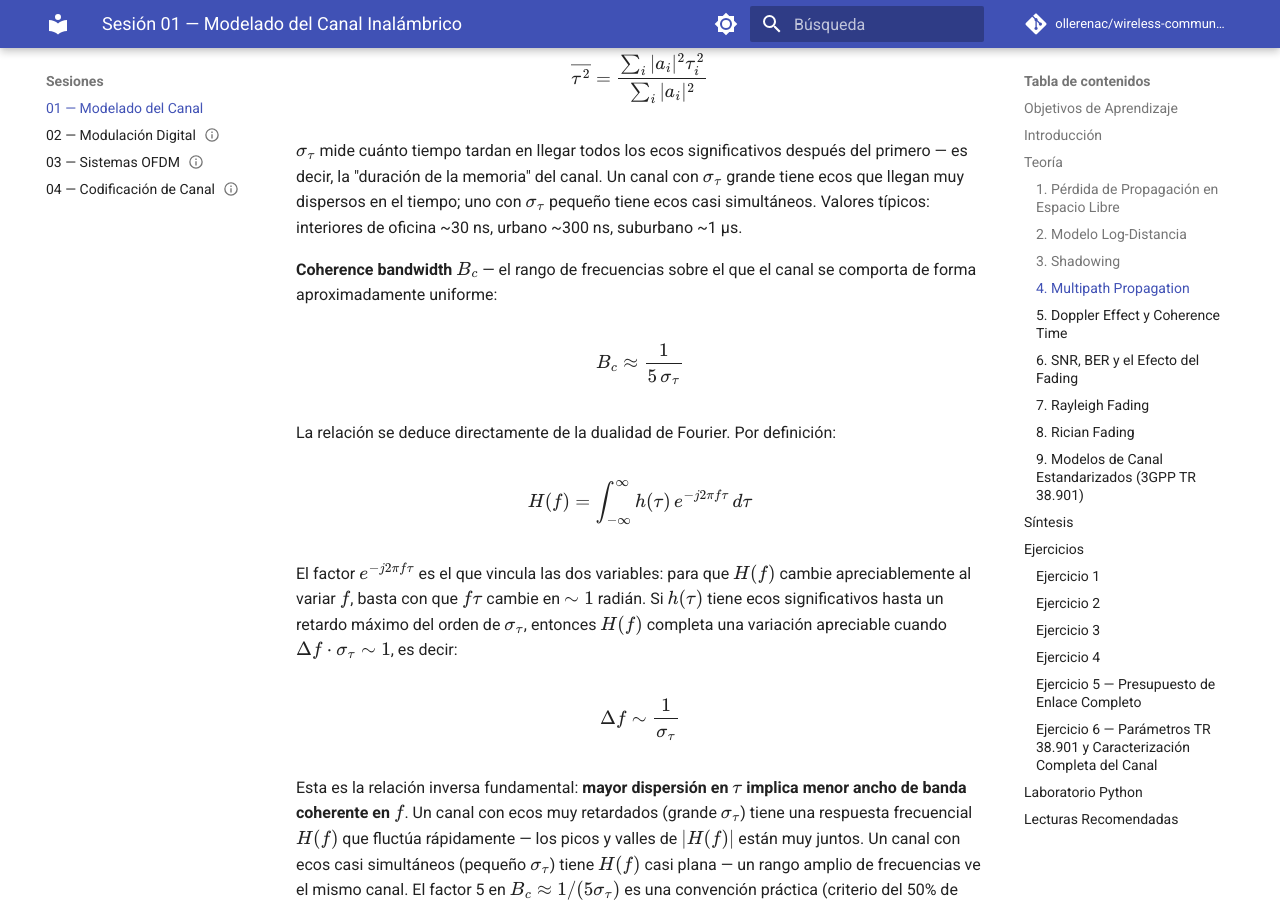
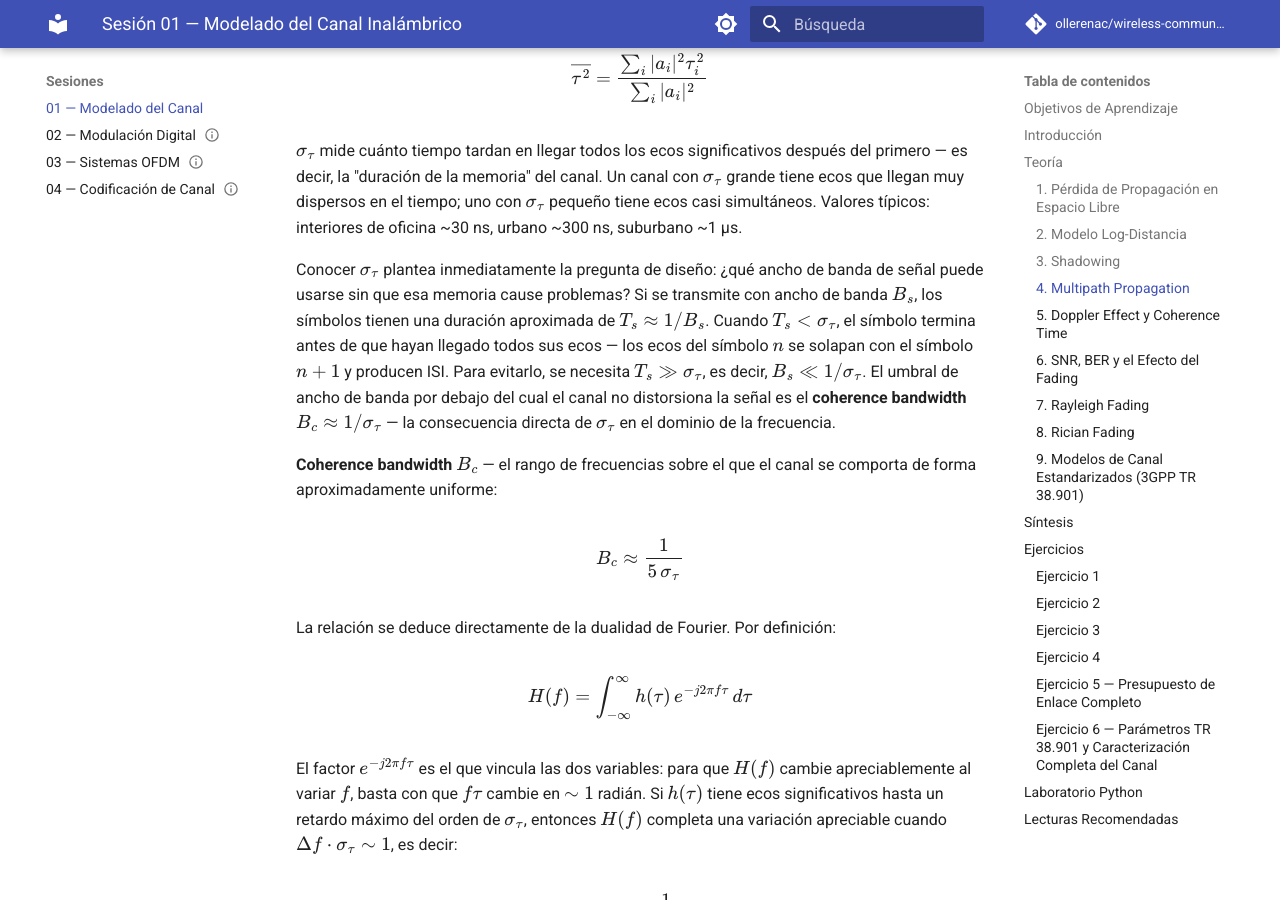
Before and after one commit to ollerenac/wireless-communication-systems, an MkDocs documentation site: the page built from docs/sessions/01-channel-modeling/index.md, in a window 1280 px wide and 900 px high, scrolled down 8296 px. Built offline with MkDocs 1.6.1 and Material for MkDocs 9.7.7, drawn with Linux system fonts in a browser that asks for light colours; comment, search, counter and statistics services are not loaded.

Commit message:
session 01: add design motivation bridging sigma_tau to coherence bandwidth
Co-Authored-By: Claude Sonnet 4.6 <noreply@anthropic.com>

```diff
--- a/docs/sessions/01-channel-modeling/index.md
+++ b/docs/sessions/01-channel-modeling/index.md
@@ -171,6 +171,8 @@ donde $\overline{\tau^2}$ es el mismo promedio ponderado por potencia aplicado a
 $$\overline{\tau^2} = \frac{\sum_i |a_i|^2 \tau_i^2}{\sum_i |a_i|^2}$$
 
 $\sigma_\tau$ mide cuánto tiempo tardan en llegar todos los ecos significativos después del primero — es decir, la "duración de la memoria" del canal. Un canal con $\sigma_\tau$ grande tiene ecos que llegan muy dispersos en el tiempo; uno con $\sigma_\tau$ pequeño tiene ecos casi simultáneos. Valores típicos: interiores de oficina ~30 ns, urbano ~300 ns, suburbano ~1 µs.
+
+Conocer $\sigma_\tau$ plantea inmediatamente la pregunta de diseño: ¿qué ancho de banda de señal puede usarse sin que esa memoria cause problemas? Si se transmite con ancho de banda $B_s$, los símbolos tienen una duración aproximada de $T_s \approx 1/B_s$. Cuando $T_s < \sigma_\tau$, el símbolo termina antes de que hayan llegado todos sus ecos — los ecos del símbolo $n$ se solapan con el símbolo $n+1$ y producen ISI. Para evitarlo, se necesita $T_s \gg \sigma_\tau$, es decir, $B_s \ll 1/\sigma_\tau$. El umbral de ancho de banda por debajo del cual el canal no distorsiona la señal es el **coherence bandwidth** $B_c \approx 1/\sigma_\tau$ — la consecuencia directa de $\sigma_\tau$ en el dominio de la frecuencia.
 
 **Coherence bandwidth** $B_c$ — el rango de frecuencias sobre el que el canal se comporta de forma aproximadamente uniforme:
 
```
